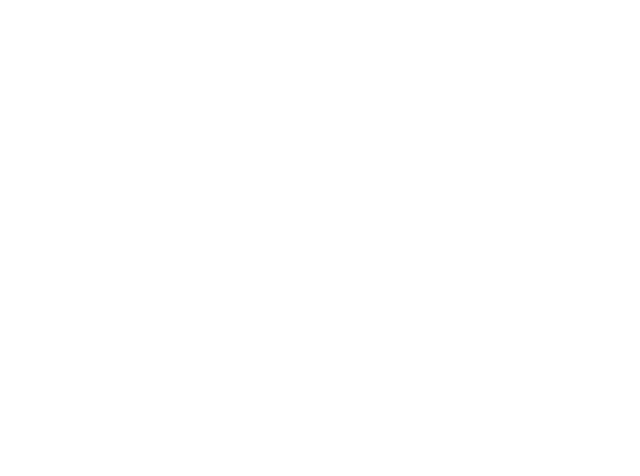
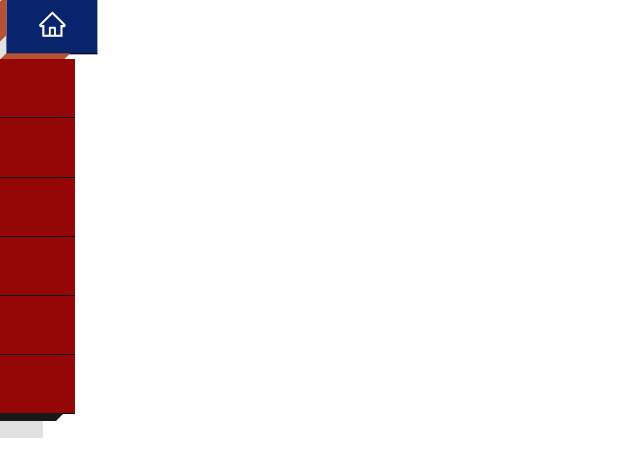
Before and after one commit to DakshCodes/5ire-chain-website, a React (Vite) app: page / in a window 1280 px wide. Shown: the top 476 px of the page, without its empty margins (0-640 px from the left). Built offline with nearby package versions, Linux system fonts and the light colour scheme.

Commit message:
navbar starting file

```diff
--- a/package.json
+++ b/package.json
@@ -10,7 +10,8 @@
   },
   "dependencies": {
     "react": "^18.2.0",
-    "react-dom": "^18.2.0"
+    "react-dom": "^18.2.0",
+    "react-icons": "^4.8.0"
   },
   "devDependencies": {
     "@types/react": "^18.0.28",
--- a/src/App.jsx
+++ b/src/App.jsx
@@ -1,9 +1,14 @@
 import React from "react"
+import SideNav from "./Components/SideNav/SideNav"
+import './index.css';
+import '../src/Components/SideNav/SideNav.css';
 
 function App() {
 
   return (
-   <></>
+   <>
+   <SideNav />
+   </>
   )
 }
 
--- /dev/null
+++ b/src/Components/SideNav/SideNav.css
@@ -0,0 +1,90 @@
+*,
+*:before,
+*:after {
+  box-sizing: border-box;
+}
+
+
+.clearfix {
+  zoom: 1;
+}
+.clearfix:before, .clearfix:after {
+  content: " ";
+  display: block;
+  height: 0;
+  overflow: hidden;
+}
+.clearfix:after {
+  clear: both;
+}
+
+
+ul {
+  position: relative;
+}
+
+.list-item {
+  background: rgb(149, 6, 6);
+  color: #fff;
+  text-align: center;
+  height: 3.7em;
+  width: 4.7em;
+  /* vertical-align: middle; */
+  line-height: 2.5em;
+  border-bottom: 1px solid #060606;
+  position: relative;
+  justify-content: center;
+  display: block;
+  display: flex;
+  align-items: center;
+  text-decoration: none;
+  box-shadow: -2em 1.5em 0 #e1e1e1;
+  transition: all 0.25s linear;
+}
+.list-item svg{
+    font-size: 30px;
+}
+.list-item:hover {
+    width: 5.7em;
+  background: #07246d;
+  color: #fffcfb;
+  transform: translate(0.4em, -0.3em);
+  transition: all 0.25s linear;
+  box-shadow: -2em 2em 0 #e1e1e1;
+}
+.list-item:hover:before, .list-item:hover:after {
+  transition: all 0.25s linear;
+}
+.list-item:hover:before {
+  background: #b65234;
+  width: 1em;
+  top: 0.5em;
+  left: -1em;
+}
+.list-item:hover:after {
+  background: #b65234;
+  width: 1em;
+  bottom: -2.5em;
+  left: 1em;
+  height: 4em;
+}
+.list-item:before, .list-item:after {
+  content: "";
+  position: absolute;
+  transition: all 0.25s linear;
+  width: 0.5em;
+}
+.list-item:after {
+  height: 4em;
+  background: #181818;
+  bottom: -2.25em;
+  left: 1.5em;
+  transform: rotate(90deg) skew(0, 45deg);
+}
+.list-item:before {
+  height: 2.5em;
+  background: #121212;
+  top: 0.25em;
+  left: -0.5em;
+  transform: skewY(-45deg);
+}
--- a/src/Components/SideNav/SideNav.jsx
+++ b/src/Components/SideNav/SideNav.jsx
@@ -1,9 +1,46 @@
 import React from 'react'
-
+import {AiOutlineHome} from 'react-icons/ai'
 const SideNav = () => {
   return (
-    <div>
-
+    <div className='flex border-y-2 h-[100vh] items-center'>
+      <ul>
+        <li>
+          <a class='list-item' href=''>
+            {/* <i class='icon-reorder'></i> */}
+            <AiOutlineHome />
+          </a>
+        </li>
+        <li>
+          <a class='list-item' href=''>
+            <i class='icon-th-large'></i>
+          </a>
+        </li>
+        <li>
+          <a class='list-item' href=''>
+            <i class='icon-bar-chart'></i>
+          </a>
+        </li>
+        <li>
+          <a class='list-item' href=''>
+            <i class='icon-tasks'></i>
+          </a>
+        </li>
+        <li>
+          <a class='list-item' href=''>
+            <i class='icon-bell'></i>
+          </a>
+        </li>
+        <li>
+          <a class='list-item' href=''>
+            <i class='icon-archive'></i>
+          </a>
+        </li>
+        <li>
+          <a class='list-item' href=''>
+            <i class='icon-comment'></i>
+          </a>
+        </li>
+      </ul>
     </div>
   )
 }
--- a/src/index.css
+++ b/src/index.css
@@ -1,3 +1,11 @@
 @tailwind base;
 @tailwind components;
 @tailwind utilities;
+
+
+*{
+
+    margin: 0;
+    padding: 0;
+    box-sizing: border-box;
+}
```
Also changed, not shown: 1 other file (tests, documents, lock files or other folders).
